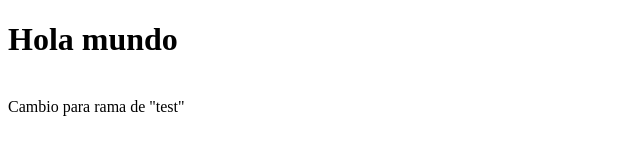
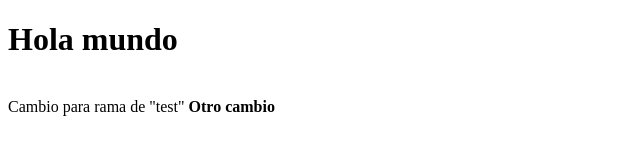
Before and after one commit to robles002/PruebaRemote-, a plain HTML site: page Index.html in a window 1280 px wide. Shown: the full height of the page, 0-640 px from the left. Drawn offline with Linux system fonts and the light colour scheme.

Commit message:
agregue texto en bold

```diff
--- a/Index.html
+++ b/Index.html
@@ -13,6 +13,9 @@
 <br/>
 
 Cambio para rama de "test"
+
+<b>Otro cambio</b>
+
 </body>
 
 </html>
```
